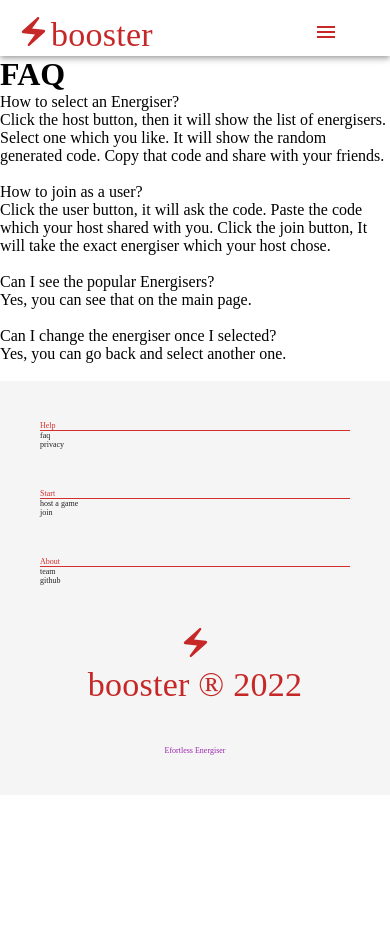
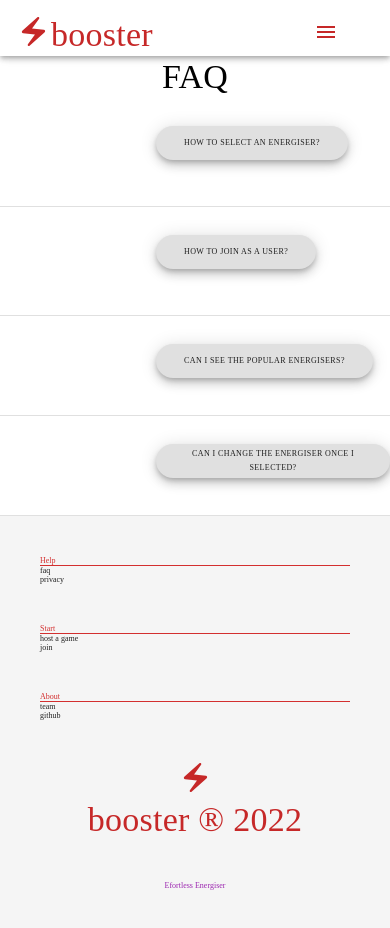
Before and after one commit to Haseeb-Khalil/Booster, a React (Create React App) app in the folder client/: page /faq in a window 390 px wide. Before the commit the page ends 844 px from the top, so only its background shows below. Built offline with nearby package versions, Linux system fonts and the light colour scheme; no server answers.

Commit message:
Make faq and energiser page responsive

```diff
--- a/client/src/components/Blog/Blog.js
+++ b/client/src/components/Blog/Blog.js
@@ -19,6 +19,7 @@
 				py={{ xs: 5, sm: 8 }}
 				bgcolor="error.main"
 				color="error.contrastText"
+				sx={{ display: { xs: "none", lg: "block" } }}
 			>
 				<Typography py={{ xs: 1, sm: 5 }} variant="h4" textAlign="center">
 					How does booster work?
--- a/client/src/pages/AllEnergisers.js
+++ b/client/src/pages/AllEnergisers.js
@@ -88,7 +88,7 @@
 				<Box component="main" sx={{ m: "1%" }}>
 					<Grid container spacing={5}>
 						{filteredEnergisers.map((energiser, index) => (
-							<Grid item key={index} xs={4} md={4}>
+							<Grid item key={index} xs={12} md={4}>
 								<Card>
 									<CardMedia
 										component="img"
@@ -104,6 +104,7 @@
 											variant="body2"
 											color="textSecondary"
 											component="p"
+											height="4em"
 										>
 											{energiser.description}
 										</Typography>
--- a/client/src/pages/Faq.js
+++ b/client/src/pages/Faq.js
@@ -1,50 +1,71 @@
-import React from "react";
+import React, { useState } from "react";
 import Header from "../components/Header/Header";
 import Footer from "../components/Footer/Footer";
+import {
+	Box,
+	Typography,
+	Divider,
+	Zoom,
+	Fab,
+} from "@mui/material";
 
 const Faq = () => {
 	let faq = [
 		{
-		"id": 1,
-		"question": "How to select an Energiser?",
-		"answer": "Click the host button, then it will show the list of energisers. Select one which you like. It will show the random generated code. Copy that code and share with your friends.",
+			id: 1,
+			question: "How to select an Energiser?",
+			answer:
+				"Click the host button, then it will show the list of energisers. Select one which you like. It will show the random generated code. Copy that code and share with your friends.",
 		},
 		{
-		"id": 2,
-		"question": "How to join as a user?",
-		"answer": " Click the user button, it will ask the code. Paste the code which your host shared with you. Click the join button, It will take the exact energiser which your host chose.",
+			id: 2,
+			question: "How to join as a user?",
+			answer:
+				" Click the user button, it will ask the code. Paste the code which your host shared with you. Click the join button, It will take the exact energiser which your host chose.",
 		},
 		{
-		"id": 3,
-		"question": "Can I see the popular Energisers?",
-		"answer": "Yes, you can see that on the main page.",
+			id: 3,
+			question: "Can I see the popular Energisers?",
+			answer: "Yes, you can see that on the main page.",
 		},
 		{
-		"id": 4,
-		"question": "Can I change the energiser once I selected?",
-		"answer": "Yes, you can go back and select another one.",
+			id: 4,
+			question: "Can I change the energiser once I selected?",
+			answer: "Yes, you can go back and select another one.",
 		},
-
 	];
-
+	const [clicked, setClicked] = useState(false);
+	const handleExpandClick = () => {
+		setClicked((prev) => !prev);
+	};
 
 	return (
 		<div>
 			<Header />
-            <div>
-                <h1>FAQ</h1>
-            </div>
-            <ul>
+			<Typography variant="h4" align="center" >
+				FAQ
+			</Typography>
 			{faq.map((item) => {
-                    return <li key={item.id}>
-                         <p>{item.question}</p>
-                         <div>
-                             <p>{item.answer}</p>
-                         </div>
-                         <br></br>
-                    </li>;
+				return (
+					<Box key={item.id} onClick={handleExpandClick}>
+						<Fab
+							color="default"
+							variant="extended"
+							size="small"
+							label="Expand"
+							sx={{ ml: "40%", px: "2em", my: "2em" }}
+						>
+							<Typography variant="h6">{item.question}</Typography>
+						</Fab>
+						<Zoom in={clicked}>
+							<Typography variant="h6" textAlign="center">
+								{item.answer}
+							</Typography>
+						</Zoom>
+						<Divider />
+					</Box>
+				);
 			})}
-            </ul>
 			<Footer />
 		</div>
 	);
--- a/client/src/pages/Host.js
+++ b/client/src/pages/Host.js
@@ -1,6 +1,6 @@
 import React, { useState, useEffect,useRef } from "react";
 import { useParams } from "react-router-dom";
-import { Button, Link, Box, Typography, Grid, Divider } from "@mui/material";
+import { Button, Box, Typography, Grid, Divider } from "@mui/material";
 import CircularProgress from "@mui/material/CircularProgress";
 import { CopyToClipboard } from "react-copy-to-clipboard";
 
@@ -10,10 +10,8 @@
 import Vote from "../components/CardsCarousel/Vote";
 
 const Host = ({ onlineCount }) => {
-	const [value, setValue] = useState("My copy text");
 	const [copied, setCopied] = useState(false);
 	const textAreaRef = useRef(null);
-
 	const supervillains = require("supervillains");
 	const username = supervillains.random();
 	const [game, setGame] = useState();
```
Lines whose indentation alone changed are shown as unchanged.
